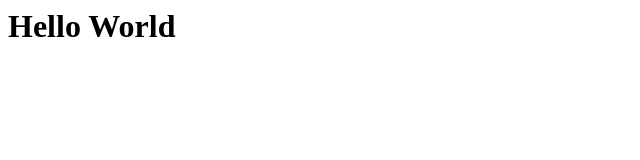
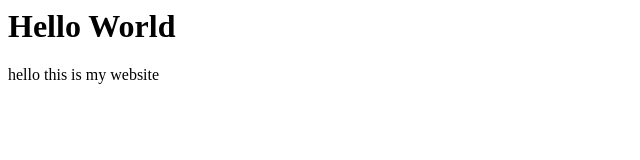
Before and after one commit to RahJade21/RahJade21.github.io, a plain HTML site: page index.html in a window 1280 px wide. Shown: the whole page, without its empty margins (0-640 px from the left). Drawn offline with Linux system fonts and the light colour scheme.

Commit message:
penambahan paragraf

```diff
--- a/index.html
+++ b/index.html
@@ -7,5 +7,6 @@
 </head>
 <body>
     <h1>Hello World</h1>
+    <p>hello this is my website</p>
 </body>
 </html>
```
